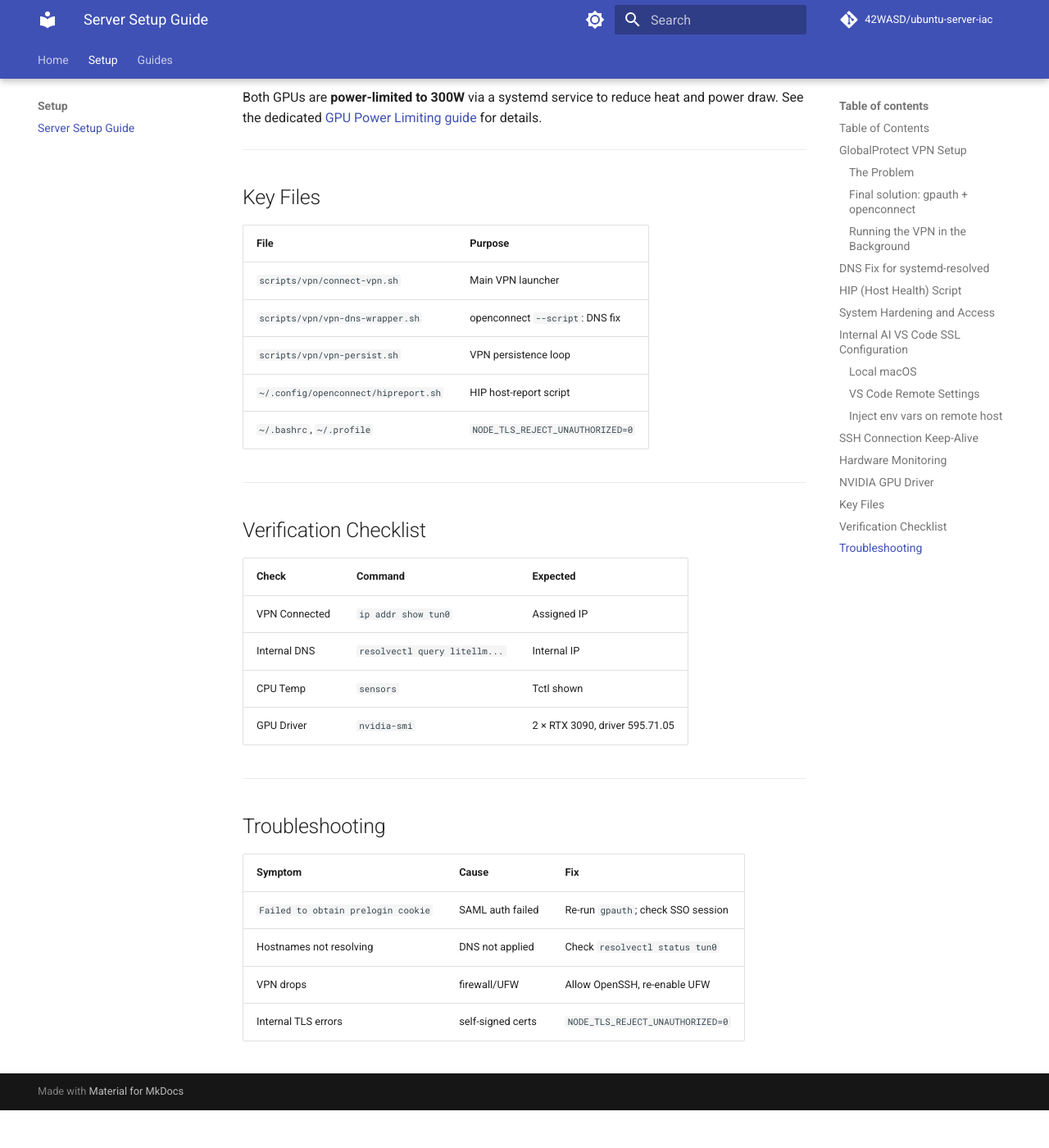
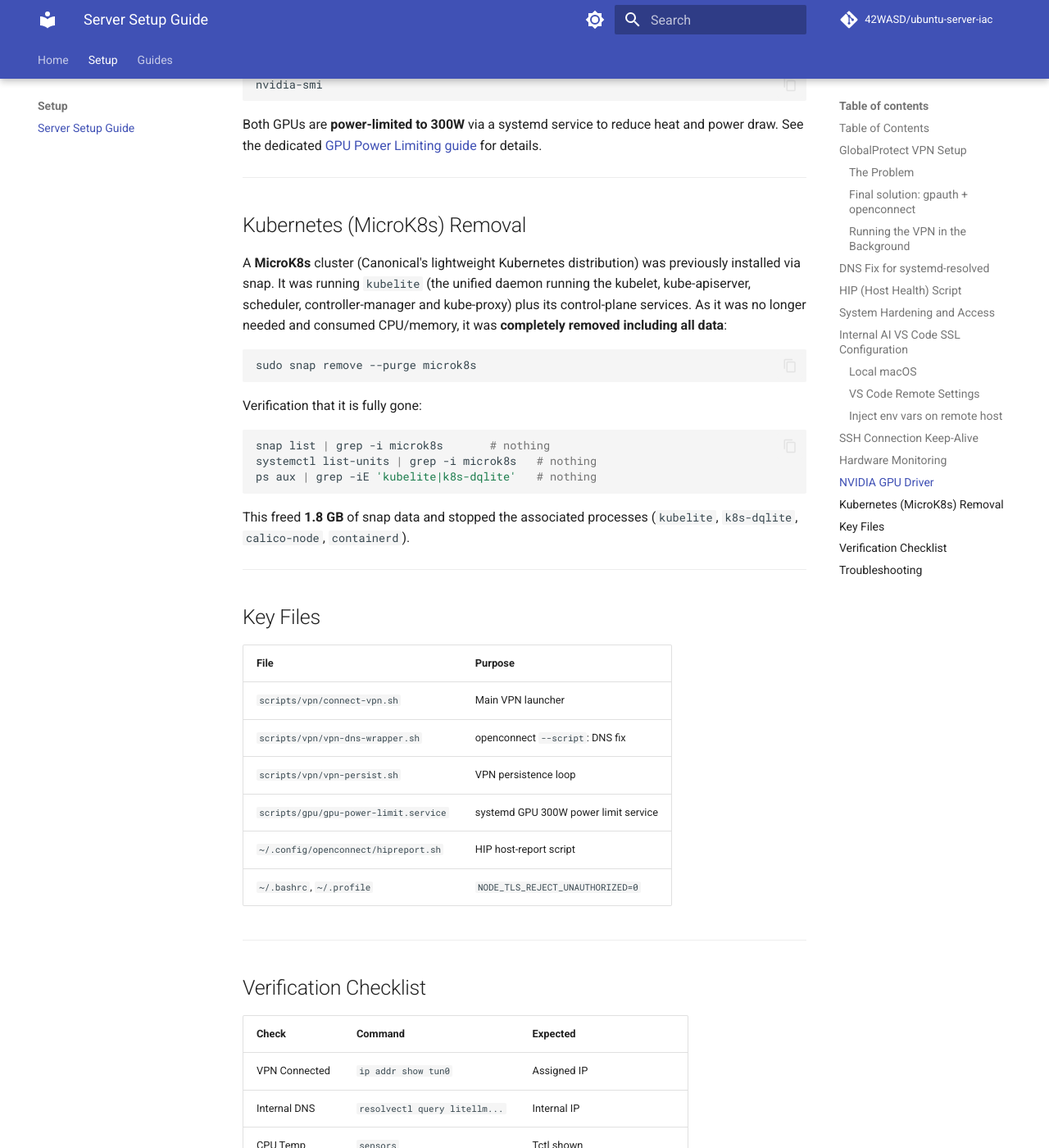
Before and after one commit to 42WASD/ubuntu-server-iac, an MkDocs documentation site: the page built from docs/setup/server-setup-guide.md, in a window 1280 px wide and 1400 px high, scrolled down 5080 px. Shown: the whole window at 82% size. Built offline with MkDocs 1.6.1 and Material for MkDocs 9.7.7, drawn with Linux system fonts in a browser that asks for light colours; comment, search, counter and statistics services are not loaded; before the commit the page ends 6434 px from its top, so only the background shows below that; some of the changed text lies outside the part shown.

Commit message:
docs: document MicroK8s (Kubernetes) removal
- Remove microk8s snap (--purge) freed 1.8GB and stopped kubelite,
  k8s-dqlite, calico-node, containerd processes
- Document removal command and verification in server-setup-guide
- Add gpu-power-limit.service to key files table

````diff
--- a/docs/setup/server-setup-guide.md
+++ b/docs/setup/server-setup-guide.md
@@ -14,9 +14,10 @@ This guide documents the complete setup of the Ubuntu server (`alpha`) — from
 6. [SSH Connection Keep-Alive](#ssh-connection-keep-alive)
 7. [Hardware Monitoring](#hardware-monitoring)
 8. [NVIDIA GPU Driver](#nvidia-gpu-driver)
-9. [Key Files](#key-files)
-10. [Verification Checklist](#verification-checklist)
-11. [Troubleshooting](#troubleshooting)
+9. [Kubernetes (MicroK8s) Removal](#kubernetes-microk8s-removal)
+10. [Key Files](#key-files)
+11. [Verification Checklist](#verification-checklist)
+12. [Troubleshooting](#troubleshooting)
 
 ---
 
@@ -191,6 +192,26 @@ Both GPUs are **power-limited to 300W** via a systemd service to reduce heat and
 
 ---
 
+## Kubernetes (MicroK8s) Removal
+
+A **MicroK8s** cluster (Canonical's lightweight Kubernetes distribution) was previously installed via snap. It was running `kubelite` (the unified daemon running the kubelet, kube-apiserver, scheduler, controller-manager and kube-proxy) plus its control-plane services. As it was no longer needed and consumed CPU/memory, it was **completely removed including all data**:
+
+```bash
+sudo snap remove --purge microk8s
+```
+
+Verification that it is fully gone:
+
+```bash
+snap list | grep -i microk8s       # nothing
+systemctl list-units | grep -i microk8s   # nothing
+ps aux | grep -iE 'kubelite|k8s-dqlite'   # nothing
+```
+
+This freed **1.8 GB** of snap data and stopped the associated processes (`kubelite`, `k8s-dqlite`, `calico-node`, `containerd`).
+
+---
+
 ## Key Files
 
 | File | Purpose |
@@ -198,6 +219,7 @@ Both GPUs are **power-limited to 300W** via a systemd service to reduce heat and
 | `scripts/vpn/connect-vpn.sh` | Main VPN launcher |
 | `scripts/vpn/vpn-dns-wrapper.sh` | openconnect `--script`: DNS fix |
 | `scripts/vpn/vpn-persist.sh` | VPN persistence loop |
+| `scripts/gpu/gpu-power-limit.service` | systemd GPU 300W power limit service |
 | `~/.config/openconnect/hipreport.sh` | HIP host-report script |
 | `~/.bashrc`, `~/.profile` | `NODE_TLS_REJECT_UNAUTHORIZED=0` |
 
````
Also changed, not shown: 2 other files.
